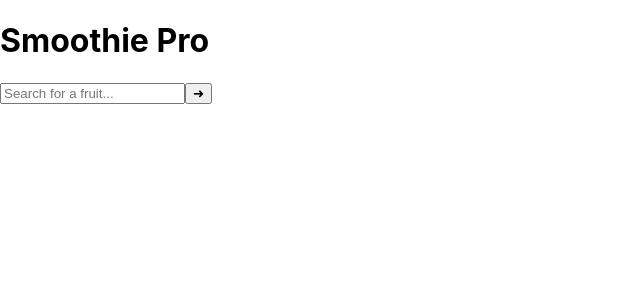
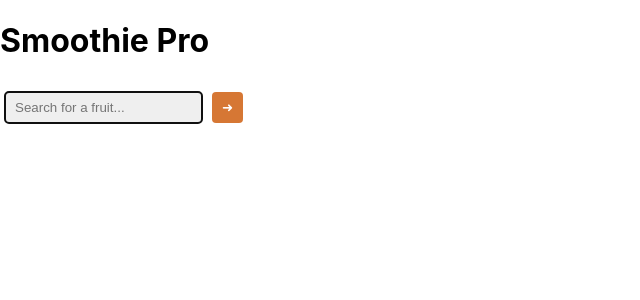
Before and after one commit to amy425/smoothie-pro, a React (Create React App) app: page / in a window 1280 px wide. Shown: the top 300 px of the page, without its empty margins (0-640 px from the left). Built offline with nearby package versions, Linux system fonts and the light colour scheme.

Commit message:
Added initial Search component & css

```diff
--- a/public/index.html
+++ b/public/index.html
@@ -24,7 +24,7 @@
       work correctly both with client-side routing and a non-root public URL.
       Learn how to configure a non-root public URL by running `npm run build`.
     -->
-    <title>React App</title>
+    <title>Smoothie Pro</title>
   </head>
   <body>
     <noscript>You need to enable JavaScript to run this app.</noscript>
--- /dev/null
+++ b/src/Search.css
@@ -0,0 +1,30 @@
+.Search form input {
+  margin: 2px 5px;
+  border-radius: 4px;
+}
+
+.Search #search-form {
+  margin-top: 30px;
+  margin-bottom: 10px;
+}
+
+.Search #home-search-bar {
+  background-color: #efefef;
+  border: none;
+  padding: 8px 10px;
+}
+
+.Search #home-submit-button {
+  background-color: chocolate;
+  border: none;
+  color: white;
+  opacity: 0.9;
+  padding: 8px 10px;
+  text-transform: uppercase;
+}
+
+.Search #home-submit-button:hover {
+  background-color: chocolate;
+  cursor: pointer;
+  opacity: 1;
+}
--- a/src/Search.js
+++ b/src/Search.js
@@ -1,15 +1,30 @@
-import React from "react";
+import React, { useState } from "react";
+import "./Search.css";
 
 export default function Search() {
+  let [singleFruit, setSingleFruit] = useState("");
+
+  function handleSubmit(event) {
+    event.preventDefault();
+    console.log(singleFruit);
+  }
+
+  function updateFruit(event) {
+    let fruitName = event.target.value.toLowerCase().trim().replace(/\s/g, "");
+    setSingleFruit(fruitName);
+  }
+
   return (
     <div className="Search">
-      <form id="search-form">
+      <form id="search-form" onSubmit={handleSubmit}>
         <input
           id="home-search-bar"
-          type="text"
+          type="search"
           placeholder="Search for a fruit..."
-        ></input>
-        <input id="home-submit-button" type="submit" value="➜"></input>
+          onChange={updateFruit}
+          autoFocus="{true}"
+        />
+        <input id="home-submit-button" type="submit" value="➜" />
       </form>
     </div>
   );
```
